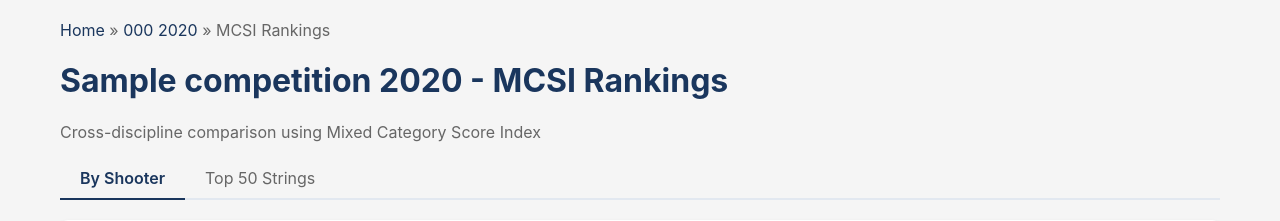
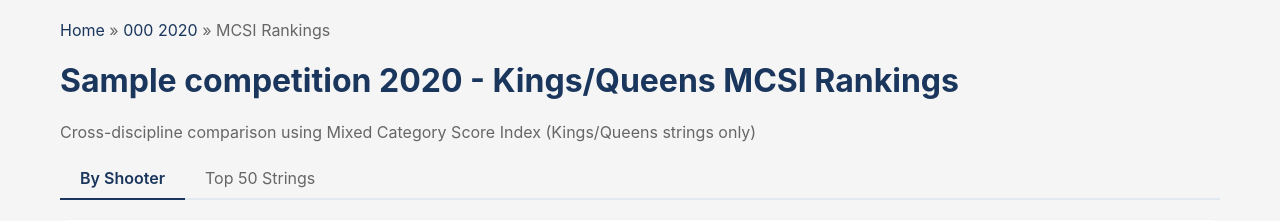
Before and after one commit to dcomerford/nraadatabase, a Flask app: page /event/1/mcsi in a window 1280 px wide. Shown: the part 50-271 px from the top of the page. Run offline with Flask 3, Linux system fonts and the light colour scheme; a database or web service that is not in the repository returns one stand-in record (values such as "Sample title"); some libraries are stand-ins or nearby versions.

Commit message:
Filter MCSI to Kings/Queens strings only (exclude warmup events)

```diff
--- a/app.py
+++ b/app.py
@@ -365,7 +365,7 @@ def event_mcsi(comp_id):
 
     comp_id, state_code, state_name, year = comp
 
-    # Get all strings for this competition with scores
+    # Get only Kings/Queens strings for this competition (not warmup events)
     cur.execute('''
         SELECT st.string_id, sh.sid, sh.first_name, sh.last_name, cl.club_name,
                st.discipline, st.distance, st.distance_unit, st.score, st.match_name, st.shots_raw
@@ -373,8 +373,9 @@ def event_mcsi(comp_id):
         JOIN shooters sh ON st.shooter_sid = sh.sid
         LEFT JOIN clubs cl ON sh.club_id = cl.club_id
         WHERE st.competition_id = %s AND st.score IS NOT NULL
+          AND (st.match_name ILIKE %s OR st.match_name ILIKE %s)
         ORDER BY sh.last_name, sh.first_name;
-    ''', (comp_id,))
+    ''', (comp_id, '%kings%', '%queens%'))
 
     # Calculate MCSI for each string
     all_strings = []
--- a/templates/competition.html
+++ b/templates/competition.html
@@ -10,8 +10,8 @@
 <h1>{{ state_name }} {{ year }}</h1>
 
 <div class="card" style="background: linear-gradient(135deg, #1a365d 0%, #2c5282 100%); color: white;">
-    <h2 style="color: white; margin-top: 0;">MCSI Cross-Discipline Rankings</h2>
-    <p>Compare all shooters regardless of discipline using the Mixed Category Score Index</p>
+    <h2 style="color: white; margin-top: 0;">Kings/Queens MCSI Rankings</h2>
+    <p>Compare shooters across all disciplines using the Mixed Category Score Index (Kings/Queens aggregate only)</p>
     <a href="/event/{{ comp_id }}/mcsi" class="btn" style="background: white; color: #1a365d;">View MCSI Rankings</a>
 </div>
 
--- a/templates/event_mcsi.html
+++ b/templates/event_mcsi.html
@@ -9,8 +9,8 @@
     MCSI Rankings
 </div>
 
-<h1>{{ state_name }} {{ year }} - MCSI Rankings</h1>
-<p style="color: #666;">Cross-discipline comparison using Mixed Category Score Index</p>
+<h1>{{ state_name }} {{ year }} - Kings/Queens MCSI Rankings</h1>
+<p style="color: #666;">Cross-discipline comparison using Mixed Category Score Index (Kings/Queens strings only)</p>
 
 <div class="tabs">
     <div class="tab active" onclick="showTab('shooters')">By Shooter</div>
```
